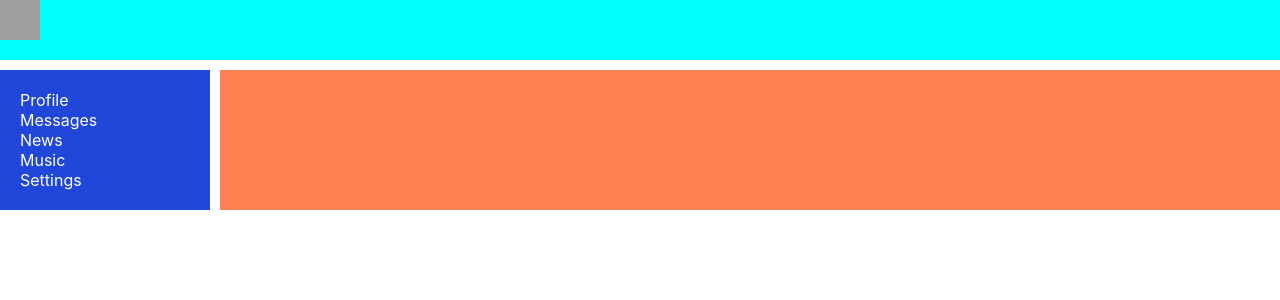
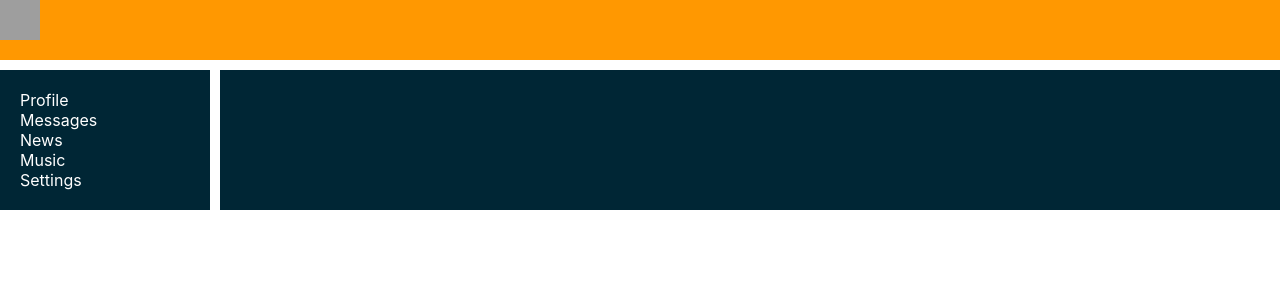
Before and after one commit to AleksanderZabrodski09/samurai-way-main, a React (Create React App) app: page / in a window 1280 px wide. Shown: the top 300 px of the page. Built offline with nearby package versions, Linux system fonts and the light colour scheme; grey boxes are pictures that could not be loaded.

Commit message:
change: add style App.module.css, Header.module.css and Navbar.module.css

```diff
--- a/src/App.css
+++ b/src/App.css
@@ -12,7 +12,8 @@
 }
 .appWrapperContent {
     grid-area: main;
-    background-color: coral;
+    background-color: #002635;
+    color: white;
 }
 
 button {
--- a/src/components/Header/Header.module.css
+++ b/src/components/Header/Header.module.css
@@ -1,6 +1,6 @@
 .header {
   grid-area: header;
-  background-color: aqua;
+  background-color: #ff9801;
 }
 
 .header img {
--- a/src/components/Navbar/Navbar.module.css
+++ b/src/components/Navbar/Navbar.module.css
@@ -1,6 +1,6 @@
 .nav {
   grid-area: nav;
-  background-color: #2146da;
+  background-color:#002635;
   padding: 20px;
 }
 
```
